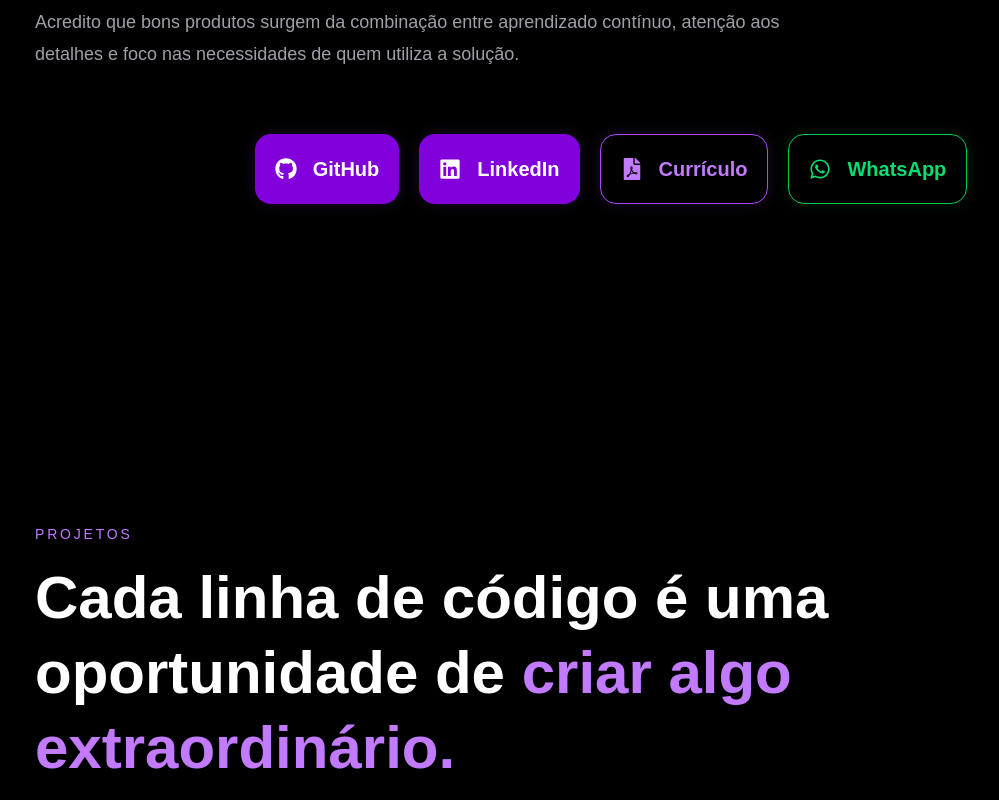
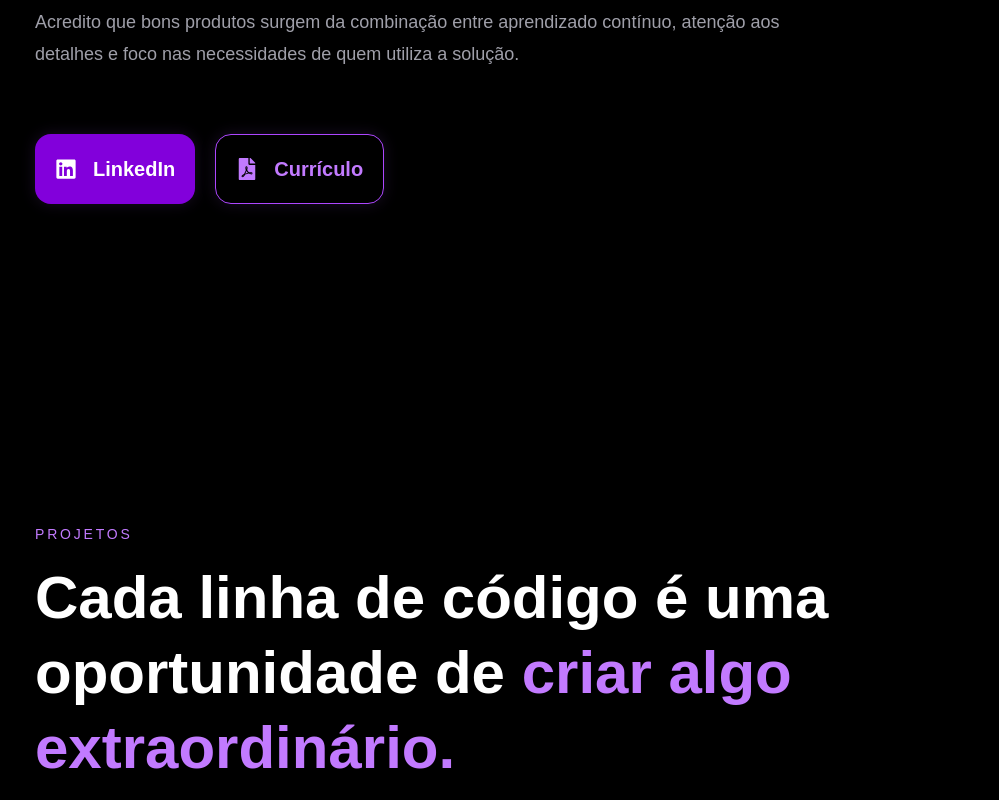
Before and after one commit to Bihh-Oliveira/Portfolio---Bihh-Dev, a Next.js app in the folder portfolio/: page / in a window 1280 px wide. Shown: the part 1320-2120 px from the top of the page, without its empty margins (29-1028 px from the left). Built offline with nearby package versions, Linux system fonts and the light colour scheme.

Commit message:
feat: update social media section and improve phrase styling

```diff
--- a/portfolio/components/sections/about.tsx
+++ b/portfolio/components/sections/about.tsx
@@ -1,7 +1,7 @@
 import {
     FaGithub,
     FaLinkedin,
-    FaWhatsapp,
+    FaInstagram,
     FaFilePdf,
     } from "react-icons/fa";
 
@@ -70,40 +70,9 @@ import {
             <div
             className="
                 flex flex-wrap
-                justify-center
                 gap-5
                 mt-16"
             >
-            {/* github */}
-            <a
-                href="https://github.com/Bihh-Oliveira"
-                target="_blank"
-                rel="noopener noreferrer"
-                className="
-                flex items-center gap-4
-
-                px-5 py-5
-
-                rounded-2xl
-
-                bg-purple-700
-                border-purple-500
-                shadow-[0_0_15px_rgba(168,85,247,0.15)]
-
-                hover:border-purple-400
-                hover:shadow-[0_0_25px_rgba(168,85,247,0.45)]
-
-                transition-all duration-300"
-            >
-                <FaGithub
-                size={22}
-                className="text-white"
-                />
-
-                <span className="text-white font-semibold text-xl">
-                GitHub
-                </span>
-            </a>
 
             {/* linkedin */}
             <a
@@ -122,7 +91,6 @@ import {
 
                 hover:border-purple-400
                 hover:shadow-[0_0_25px_rgba(168,85,247,0.45)]
-
                 transition-all duration-300"
             >
                 <FaLinkedin
@@ -162,34 +130,6 @@ import {
                 Currículo
             </a>
 
-            {/* whatsapp */}
-            <a
-                href="https://wa.me/5511930183069"
-                target="_blank"
-                rel="noopener noreferrer"
-                className="
-                flex items-center gap-4
-
-                px-5 py-5
-                rounded-2xl
-
-                border border-green-500
-                shadow-[0_0_15px_rgba(34,197,94,0.15)]
-
-                hover:border-green-400
-                hover:shadow-[0_0_25px_rgba(34,197,94,0.45)]
-
-                transition-all duration-300"
-            >
-                <FaWhatsapp
-                size={22}
-                className="text-green-400"
-                />
-
-                <span className="text-green-400 font-semibold text-xl">
-                WhatsApp
-                </span>
-            </a>
             </div>
         </div>
         </section>
--- a/portfolio/components/sections/contact.tsx
+++ b/portfolio/components/sections/contact.tsx
@@ -1,7 +1,7 @@
 import {
     FaGithub,
     FaLinkedin,
-    FaWhatsapp,
+    FaInstagram,
     } from "react-icons/fa";
 
     import { MdEmail } from "react-icons/md";
@@ -12,7 +12,7 @@ import {
     const contacts = [
         {
         title: "GitHub",
-        description: "github.com/Bihh-Oliveira",
+        description: "Bihh-Oliveira",
         href: "https://github.com/Bihh-Oliveira",
         icon: FaGithub,
         },
@@ -29,10 +29,10 @@ import {
         icon: MdEmail,
         },
         {
-        title: "WhatsApp",
-        description: "+55 11 93018-3069",
-        href: "https://wa.me/5511930183069",
-        icon: FaWhatsapp,
+        title: "Instagram",
+        description: "bihh_olliveira_",
+        href: "https://www.instagram.com/bihh_olliveira_/",
+        icon: FaInstagram,
         },
     ];
 
@@ -140,15 +140,11 @@ import {
                         backdrop-blur-xl
 
                         rounded-3xl
-
                         px-8 py-7
 
                         flex items-center justify-between
-
                         border border-white/5
-
                         group-hover:border-purple-400/30
-
                         transition-all duration-300"
                     >
                     {/* esquerda */}
--- a/portfolio/components/sections/hero.tsx
+++ b/portfolio/components/sections/hero.tsx
@@ -47,7 +47,7 @@ export default function Hero() {
                 sistemas eficientes, organizados e preparados para evolução contínua.
             </p>
 
-            <p className="text-zinc-200 font-bold mt-4 text-lg leading-8 max-w-xl">
+            <p className="text-purple-400 font-bold mt-4 text-lg leading-8 max-w-xl">
                 Construindo um futuro, uma linha de código por vez.
             </p>
 
--- a/portfolio/components/ui/button.tsx
+++ b/portfolio/components/ui/button.tsx
@@ -13,7 +13,7 @@ type ButtonProps = {
 
     const variants = {
         primary:
-        "bg-purple-700/90 hover:bg-purple-600 border border-purple-400/40 shadow-[0_0_15px_rgba(168,85,247,0.25)] hover:shadow-[0_0_25px_rgba(168,85,247,0.55)]",
+        "bg-purple-600/90 hover:bg-purple-600 border border-purple-300/40 shadow-[0_0_15px_rgba(168,85,247,0.25)] hover:shadow-[0_0_25px_rgba(168,85,247,0.55)]",
 
         secondary:
         "bg-transparent border border-purple-400/50 text-purple-200 hover:text-white hover:border-purple-300/80 hover:shadow-[0_0_20px_rgba(168,85,247,0.35)]",
```
